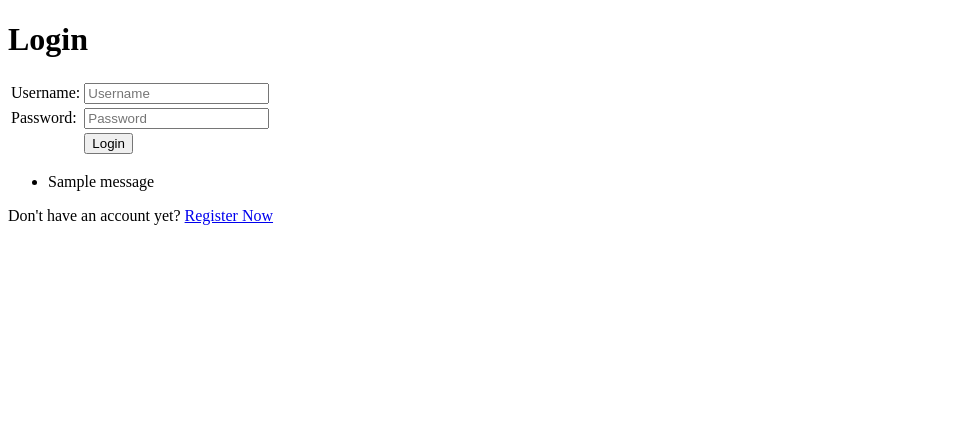
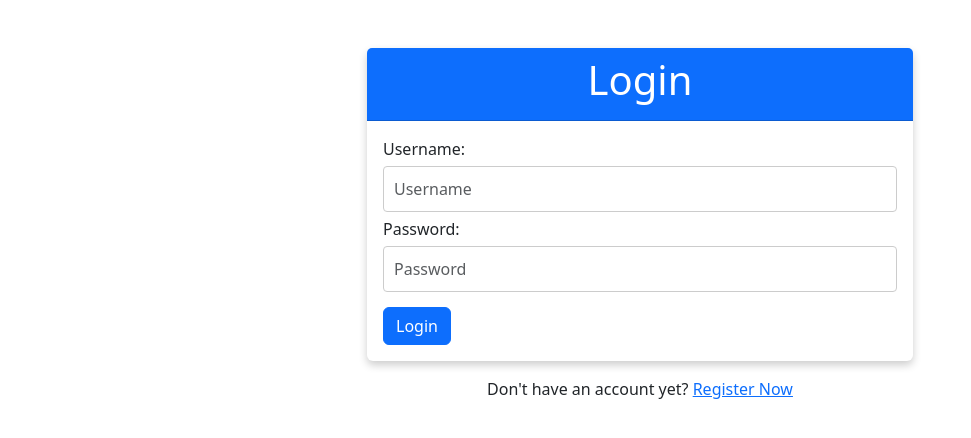
Before and after one commit to irsyadfadh/MVTDjango, a Django app: page /login/ in a window 1280 px wide. Shown: the top 438 px of the page, without its empty margins (0-971 px from the left). Run offline with Django 4.2, Linux system fonts and the light colour scheme; tables that the repository leaves empty hold one stand-in row (values such as "Sample post"); one stand-in notice (Sample message) is shown.

Commit message:
penyelesaian tugas 5

```diff
--- a/main/templates/login.html
+++ b/main/templates/login.html
@@ -5,41 +5,62 @@
 {% endblock meta %}
 
 {% block content %}
-
-<div class = "login">
-
-    <h1>Login</h1>
-
-    <form method="POST" action="">
-        {% csrf_token %}
-        <table>
-            <tr>
-                <td>Username: </td>
-                <td><input type="text" name="username" placeholder="Username" class="form-control"></td>
-            </tr>
-
-            <tr>
-                <td>Password: </td>
-                <td><input type="password" name="password" placeholder="Password" class="form-control"></td>
-            </tr>
-
-            <tr>
-                <td></td>
-                <td><input class="btn login_btn" type="submit" value="Login"></td>
-            </tr>
-        </table>
-    </form>
-
-    {% if messages %}
-        <ul>
-            {% for message in messages %}
-                <li>{{ message }}</li>
-            {% endfor %}
-        </ul>
-    {% endif %}
-
-    Don't have an account yet? <a href="{% url 'main:register' %}">Register Now</a>
-
+<div class="container mt-5">
+    <div class="row justify-content-center">
+        <div class="col-md-6">
+            <div class="card">
+                <div class="card-header bg-primary text-white text-center">
+                    <h1>Login</h1>
+                </div>
+                <div class="card-body">
+                    <form method="POST" action="">
+                        {% csrf_token %}
+                        <div class="form-group">
+                            <label for="username">Username:</label>
+                            <input type="text" name="username" placeholder="Username" class="form-control">
+                        </div>
+                        <div class="form-group">
+                            <label for="password">Password:</label>
+                            <input type="password" name="password" placeholder="Password" class="form-control">
+                        </div>
+                        <button class="btn btn-primary btn-block">Login</button>
+                    </form>
+                </div>
+            </div>
+            <div class="text-center mt-3">
+                <p>Don't have an account yet? <a href="{% url 'main:register' %}">Register Now</a></p>
+            </div>
+        </div>
+    </div>
 </div>
 
+<style>
+    /* Custom CSS styles */
+    .login {
+        text-align: center;
+        font-family: 'Roboto', sans-serif;
+    }
+
+    .card {
+        border: none;
+        box-shadow: 0 4px 8px rgba(0, 0, 0, 0.2);
+    }
+
+    .card-header {
+        font-size: 24px;
+    }
+
+    .form-control {
+        border: 1px solid #ccc;
+        border-radius: 4px;
+        padding: 10px;
+        margin: 5px 0;
+        width: 100%;
+    }
+
+    .btn {
+        margin-top: 10px;
+    }
+</style>
+
 {% endblock content %}
--- a/main/urls.py
+++ b/main/urls.py
@@ -7,6 +7,8 @@ from main.views import show_main, create_product, show_xml, show_json, show_xml_
 from main.views import register
 from main.views import login_user
 from main.views import logout_user
+from main.views import edit_product
+from main.views import delete_product
 
 app_name = 'main'
 
@@ -20,5 +22,7 @@ urlpatterns = [
     path('register/', register, name='register'),
     path('login/', login_user, name='login'),
     path('logout/', logout_user, name='logout'),
+    path('edit-product/<int:id>', edit_product, name='edit_product'),
+    path('delete/<int:id>', delete_product, name='delete_product'), # sesuaikan dengan nama fungsi yang dibuat
 
 ]
--- a/main/views.py
+++ b/main/views.py
@@ -89,4 +89,27 @@ def logout_user(request):
     response.delete_cookie('last_login')
     return response
 
+def edit_product(request, id):
+    # Get product berdasarkan ID
+    item = Item.objects.get(pk = id)
+
+    # Set product sebagai instance dari form
+    form = ProductForm(request.POST or None, instance=item)
+
+    if form.is_valid() and request.method == "POST":
+        # Simpan form dan kembali ke halaman awal
+        form.save()
+        return HttpResponseRedirect(reverse('main:show_main'))
+
+    context = {'form': form}
+    return render(request, "edit_product.html", context)
+
+def delete_product(request, id):
+    # Get data berdasarkan ID
+    item = Item.objects.get(pk = id)
+    # Hapus data
+    item.delete()
+    # Kembali ke halaman awal
+    return HttpResponseRedirect(reverse('main:show_main'))
+
 # Create your views here
--- a/templates/base.html
+++ b/templates/base.html
@@ -8,7 +8,13 @@
             content="width=device-width, initial-scale=1.0"
         />
         {% block meta %}
+        <meta charset="UTF-8" />
+        <meta name="viewport" content="width=device-width, initial-scale=1">
         {% endblock meta %}
+        <link href="https://cdn.jsdelivr.net/npm/bootstrap@5.3.2/dist/css/bootstrap.min.css" rel="stylesheet" integrity="sha384-T3c6CoIi6uLrA9TneNEoa7RxnatzjcDSCmG1MXxSR1GAsXEV/Dwwykc2MPK8M2HN" crossorigin="anonymous">
+        <script src="https://code.jquery.com/jquery-3.6.0.min.js" integrity="sha384-KyZXEAg3QhqLMpG8r+J4jsl5c9zdLKaUk5Ae5f5b1bw6AUn5f5v8FZJoMxm6f5cH1" crossorigin="anonymous"></script>
+        <link rel="stylesheet" href="https://fonts.googleapis.com/css?family=Roboto">
+
     </head>
 
     <body>
```
Also changed, not shown: main/templates/edit_product.html (added, +22 -0 lines), main/templates/main.html (+41 -11 lines), README.md.
